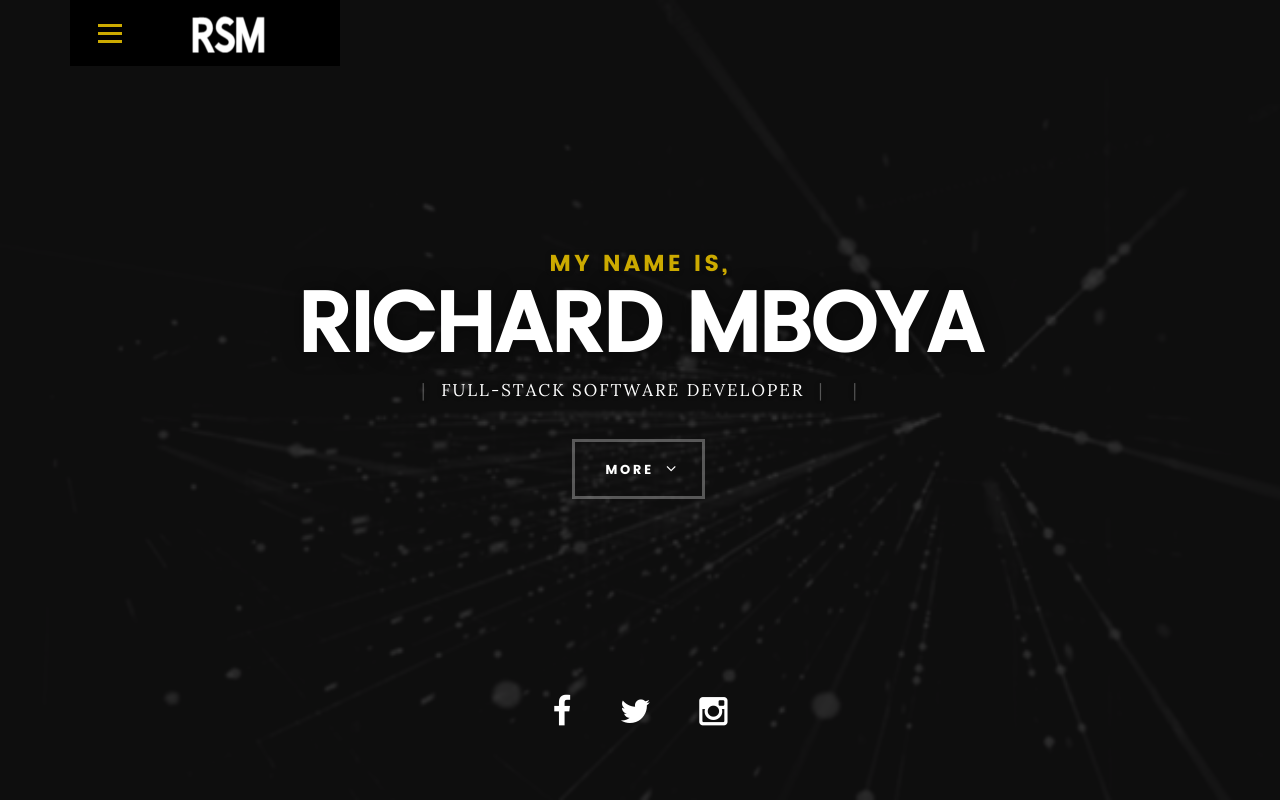
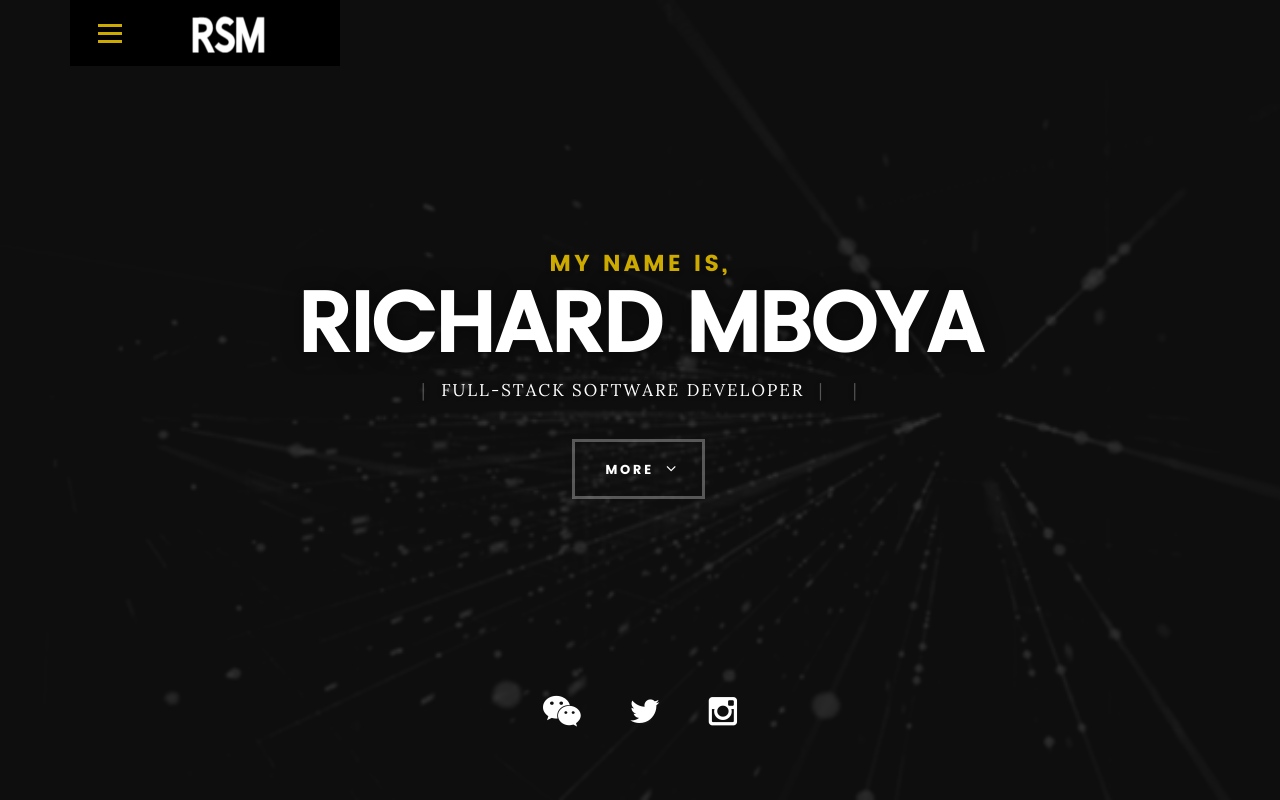
Before and after one commit to justlarsi/PORTFOLIO, a plain HTML site: page index.html in a window 1280 px wide. Shown: the top 800 px of the page. Drawn offline with Linux system fonts and the light colour scheme; files whose address does not match are found by name.

Commit message:
Update commit

```diff
--- a/index.html
+++ b/index.html
@@ -89,8 +89,8 @@
    	</div> <!-- /intro-content -->
 
    	<ul class="intro-social">
-         <li><a href="https://www.facebook.com/richard.sila.355" target="_blank"><i class="fa fa-facebook"></i></a></li>
-         <li><a href="https://twitter.com/_darkduty" target="_blank"><i class="fa fa-twitter"></i></a></li>
+         <li><a href="https://wa.me/+254791625876" target="_blank"><i class="fa fa-wechat"></i></a></li>
+         <li><a href="https://x.com/RSMboya" target="_blank"><i class="fa fa-twitter"></i></a></li>
          <li><a href="https://www.instagram.com/justlarsi/" target="_blank"><i class="fa fa-instagram"></i></a></li>
       </ul> <!-- /intro-social -->
 
```
